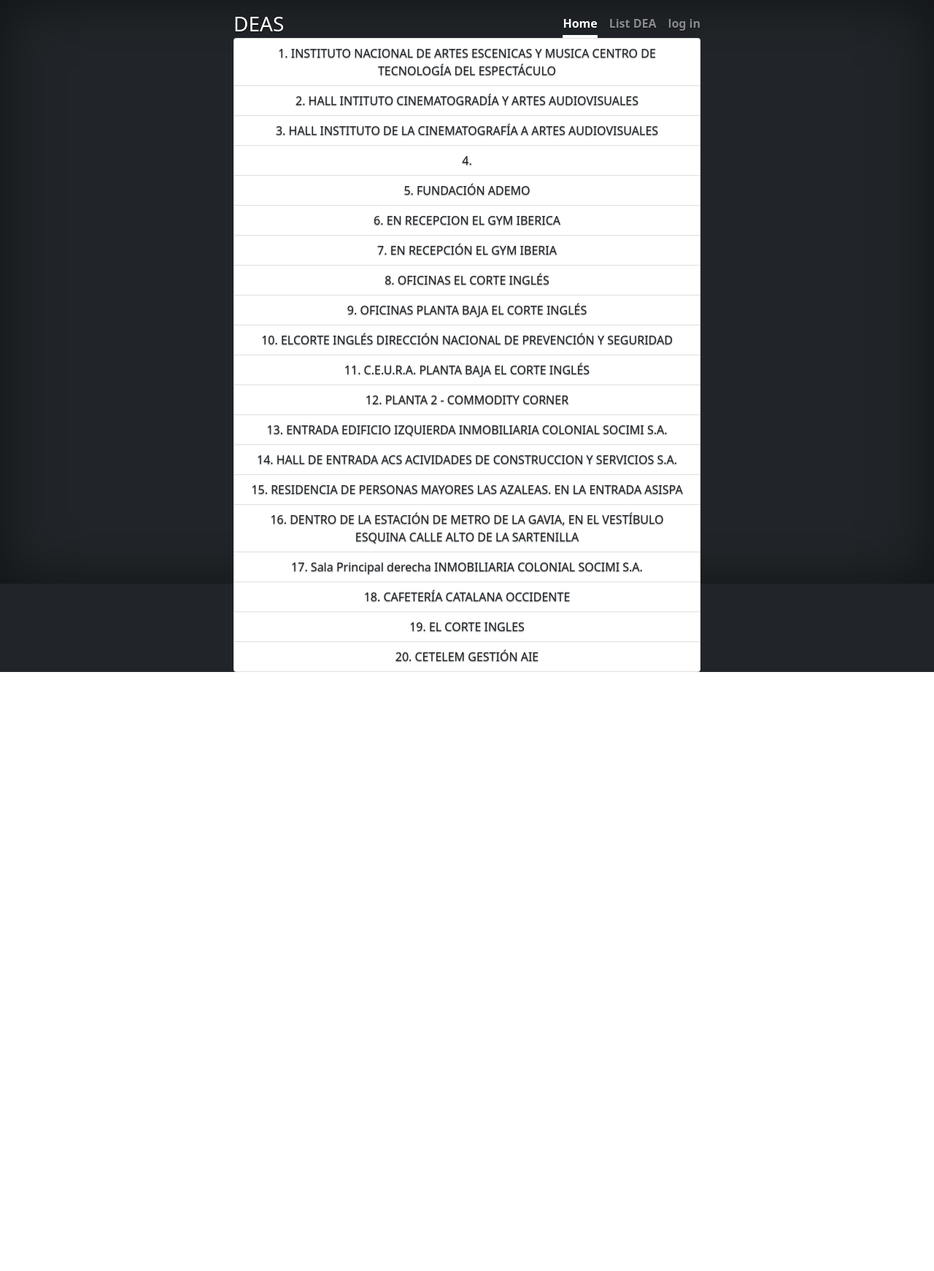
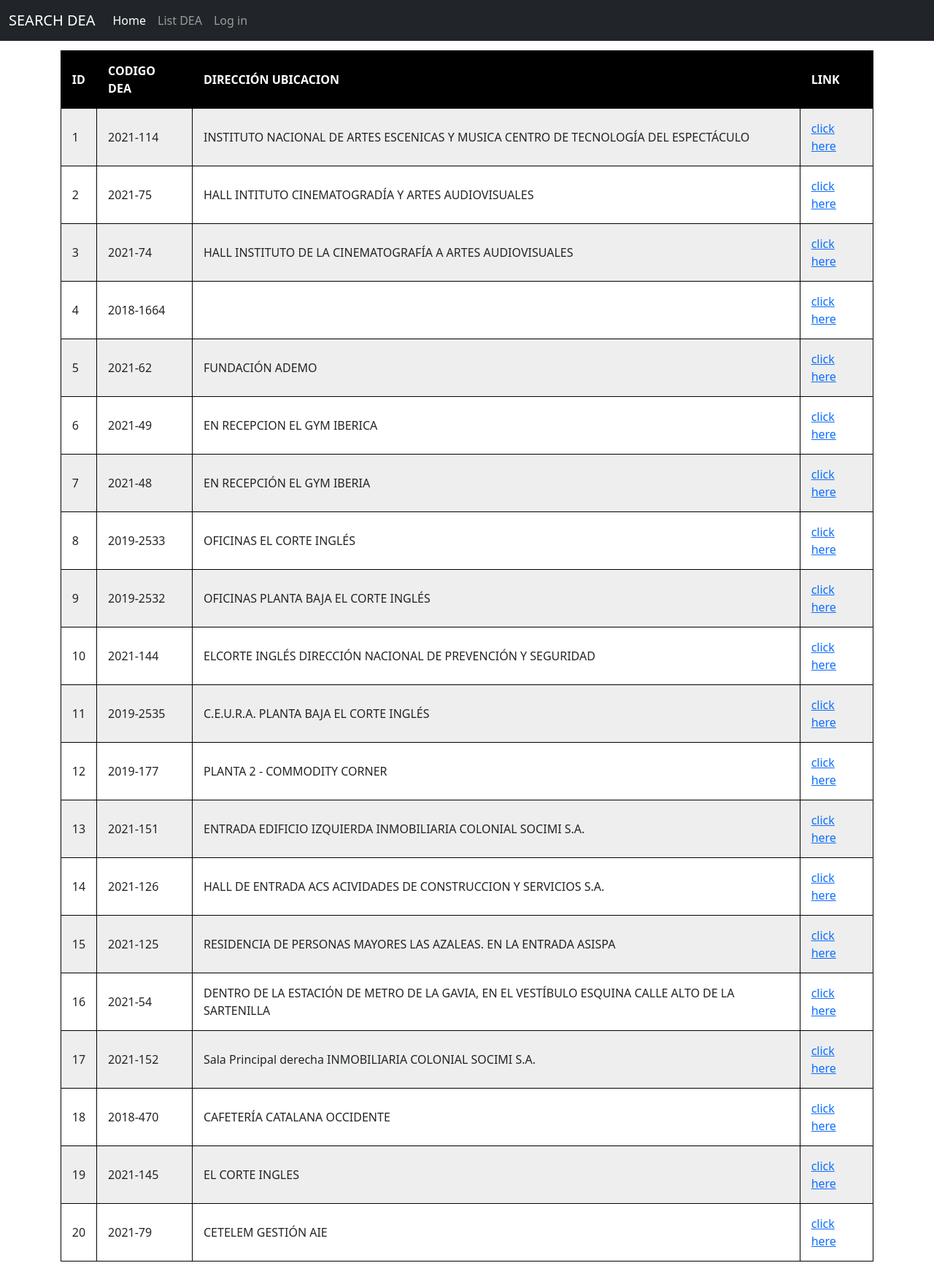
Before and after one commit to lorian-fate/classVITO, a Django app: template DJANGO_CLASS/my_FIRST_PROJECT/my_FIRST_APP/templates/my_FIRST_APP/founded.html in a window 1280 px wide. Shown: the whole page at 73% size. Before the commit the page ends 921 px from the top, so only its background shows below. Run offline with Django 3.2, Linux system fonts and the light colour scheme; the template is opened without the code that fills it: values that come from a table or form of the project are taken from there, others are empty; data comes from the database, SQL or seed files in the repository; some libraries are stand-ins or nearby versions.

Commit message:
file update

```diff
--- a/DJANGO_CLASS/my_FIRST_PROJECT/my_FIRST_APP/templates/my_FIRST_APP/founded.html
+++ b/DJANGO_CLASS/my_FIRST_PROJECT/my_FIRST_APP/templates/my_FIRST_APP/founded.html
@@ -1,11 +1,58 @@
-{% extends "my_FIRST_APP/home.html" %}
-{% load static %}
+{% extends 'my_FIRST_APP/home.html' %}
 
 {% block content %}
+<head>
+    <meta charset="UTF-8">
+    <meta http-equiv="X-UA-Compatible" content="IE=edge">
+    <meta name="viewport" content="width=device-width, initial-scale=1.0">
+    <link href="https://cdn.jsdelivr.net/npm/bootstrap@5.0.0/dist/css/bootstrap.min.css" rel="stylesheet" integrity="sha384-wEmeIV1mKuiNpC+IOBjI7aAzPcEZeedi5yW5f2yOq55WWLwNGmvvx4Um1vskeMj0" crossorigin="anonymous">
+    <script src="https://cdn.jsdelivr.net/npm/bootstrap@5.0.0/dist/js/bootstrap.bundle.min.js" integrity="sha384-p34f1UUtsS3wqzfto5wAAmdvj+osOnFyQFpp4Ua3gs/ZVWx6oOypYoCJhGGScy+8" crossorigin="anonymous"></script>
+    <title>FIND Your DEA</title>
+    <style>
+        table {
+            width:100%;
+            }
+        table, th, td {
+            border: 1px solid black;
+            border-collapse: collapse;
+            }
+        table.center {
+            margin-left: auto;
+            margin-right: auto;
+            }
+        th, td {
+            padding: 15px;
+            text-align: left;
+            }
+        #t01 tr:nth-child(even) {
+            background-color: #eee;
+            }
+        #t01 tr:nth-child(odd) {
+            background-color: #fff;
+            }
+        #t01 th {
+            background-color: black;
+            color: white;
+            }
+    </style>
 </head>
-        <ol class="list-group list-group-numbered">
+    <div class="container" style="padding: 1%;">
+        <table id="t01">
+            <tr>
+                <th>ID</th>
+                <th>CODIGO DEA</th>
+                <th>DIRECCIÓN UBICACION</th>
+                <th>LINK</th>
+            </tr>
             {% for dea in my_dea %}
-            <li class="list-group-item">{{dea.direccion_ubicacion}}</li>
+            <tr>
+                <td>{{dea.id}}</td>
+                <td>{{dea.codigo_dea}}</td>
+                <td>{{dea.direccion_ubicacion}}</td>
+                <td><a href="{{my_url}}">click here</a></td>
+            </tr>
             {% endfor %}
-        </ol>
+        </table>
+    </div>
+
 {% endblock %}
--- a/DJANGO_CLASS/my_FIRST_PROJECT/my_FIRST_APP/templates/my_FIRST_APP/home.html
+++ b/DJANGO_CLASS/my_FIRST_PROJECT/my_FIRST_APP/templates/my_FIRST_APP/home.html
@@ -1,40 +1,35 @@
-
 <!DOCTYPE html>
-<html class="h-100">
-    <head>
-      <meta charset="utf-8">
-      <title>Find your DEA</title>
-          <!-- Bootstrap core CSS -->
-      <link href="static/bootstrap.min.css" rel="stylesheet" integrity="sha384-+0n0xVW2eSR5OomGNYDnhzAbDsOXxcvSN1TPprVMTNDbiYZCxYbOOl7+AMvyTG2x" crossorigin="anonymous">
-
-          <!-- Favicons -->
-      <link rel="apple-touch-icon" href="/docs/5.0/assets/img/favicons/apple-touch-icon.png" sizes="180x180">
-      <link rel="icon" href="/docs/5.0/assets/img/favicons/favicon-32x32.png" sizes="32x32" type="image/png">
-      <link rel="icon" href="/docs/5.0/assets/img/favicons/favicon-16x16.png" sizes="16x16" type="image/png">
-      <link rel="manifest" href="/docs/5.0/assets/img/favicons/manifest.json">
-      <link rel="mask-icon" href="/docs/5.0/assets/img/favicons/safari-pinned-tab.svg" color="#7952b3">
-      <link rel="icon" href="/docs/5.0/assets/img/favicons/favicon.ico">
-      <meta name="theme-color" content="#7952b3">
-      {% load static %}
-      <link href="{% static 'C:/LORIAN/classVITO/DJANGO_CLASS/my_FIRST_PROJECT/my_FIRST_APP/static/cover.css' %}" rel="stylesheet">
-    </head>
-    <body class="d-flex h-100 text-center text-white bg-dark">
-
-      <div class="cover-container d-flex w-100 h-100 p-3 mx-auto flex-column">
-          <div>
-            <h3 class="float-md-start mb-0">DEAS</h3>
-            <nav class="nav nav-masthead justify-content-center float-md-end">
-              <a class="nav-link active" aria-current="page" href="{% url 'home' %}">Home</a>
-              <a class="nav-link" href="{% url 'listdea' %}">List DEA</a>
-              <a class="nav-link" href="#">log in</a>
-            </nav>
-          </div>
-        {% block content %} {% endblock %}
-
-
-        <!--<footer class="mt-auto text-white-50">
-          <p>Cover template for <a href="https://getbootstrap.com/" class="text-white">Bootstrap</a>, by <a href="https://twitter.com/mdo" class="text-white">@mdo</a>.</p>
-        </footer>-->
+<html lang="en">
+<head>
+    <meta charset="UTF-8">
+    <meta http-equiv="X-UA-Compatible" content="IE=edge">
+    <meta name="viewport" content="width=device-width, initial-scale=1.0">
+    <link href="https://cdn.jsdelivr.net/npm/bootstrap@5.0.0/dist/css/bootstrap.min.css" rel="stylesheet" integrity="sha384-wEmeIV1mKuiNpC+IOBjI7aAzPcEZeedi5yW5f2yOq55WWLwNGmvvx4Um1vskeMj0" crossorigin="anonymous">
+    <script src="https://cdn.jsdelivr.net/npm/bootstrap@5.0.0/dist/js/bootstrap.bundle.min.js" integrity="sha384-p34f1UUtsS3wqzfto5wAAmdvj+osOnFyQFpp4Ua3gs/ZVWx6oOypYoCJhGGScy+8" crossorigin="anonymous"></script>
+    <title>FIND Your DEA</title>
+</head>
+<body>
+  <nav class="navbar navbar-expand-lg navbar-dark bg-dark">
+    <div class="container-fluid">
+      <a class="navbar-brand" href="{% url 'user_pos' %}">SEARCH DEA</a>
+      <button class="navbar-toggler" type="button" data-bs-toggle="collapse" data-bs-target="#navbarScroll" aria-controls="navbarScroll" aria-expanded="false" aria-label="Toggle navigation">
+        <span class="navbar-toggler-icon"></span>
+      </button>
+      <div class="collapse navbar-collapse" id="navbarScroll">
+        <ul class="navbar-nav me-auto my-2 my-lg-0 navbar-nav-scroll" style="--bs-scroll-height: 100px;">
+          <li class="nav-item">
+            <a class="nav-link active" aria-current="page" href="{% url 'home' %}">Home</a>
+          </li>
+          <li class="nav-item">
+            <a class="nav-link" href="{% url 'listdea' %}">List DEA</a>
+          </li>
+          <li class="nav-item">
+            <a class="nav-link" href="{% url 'log_user' %}">Log in</a>
+          </li>
+        </ul>
       </div>
-    </body>
+    </div>
+  </nav>
+  {% block content %}{% endblock %}
+</body>
 </html>
--- a/DJANGO_CLASS/my_FIRST_PROJECT/my_FIRST_APP/urls.py
+++ b/DJANGO_CLASS/my_FIRST_PROJECT/my_FIRST_APP/urls.py
@@ -5,9 +5,10 @@ from my_FIRST_APP import views
 
 urlpatterns = [
     path('', views.home, name="home"),
-    path('closest/', views.closestDEA, name="closest"),
+    path('closest/', views.closest_DEA, name="closest"),
     path('listdea/', views.list_DEA, name='listdea'),
 
     #path('sss', views.my_map, name="my_map"),
-    path('user/', views.user_ubication, name="user_pos")
+    path('user/', views.user_ubication, name="user_pos"),
+    path('log/', views.log_user, name="log_user")
 ]
```
Also changed, not shown: DJANGO_CLASS/my_FIRST_PROJECT/my_FIRST_APP/forms.py (added, +13 -0 lines), DJANGO_CLASS/my_FIRST_PROJECT/my_FIRST_APP/get_DEA.py (+2 -33 lines), DJANGO_CLASS/my_FIRST_PROJECT/my_FIRST_APP/templates/my_FIRST_APP/index.html (+5 -9 lines), DJANGO_CLASS/my_FIRST_PROJECT/my_FIRST_APP/templates/my_FIRST_APP/search.html (+7 -15 lines), DJANGO_CLASS/my_FIRST_PROJECT/my_FIRST_APP/templates/my_FIRST_APP/user_position.html (deleted, +0 -15 lines), DJANGO_CLASS/my_FIRST_PROJECT/my_FIRST_APP/templates/my_FIRST_APP/userform.html (+4 -8 lines), DJANGO_CLASS/my_FIRST_PROJECT/my_FIRST_APP/views.py (+7 -8 lines), MPPCLASS/mppclass20210323.py (+9 -1 lines).
